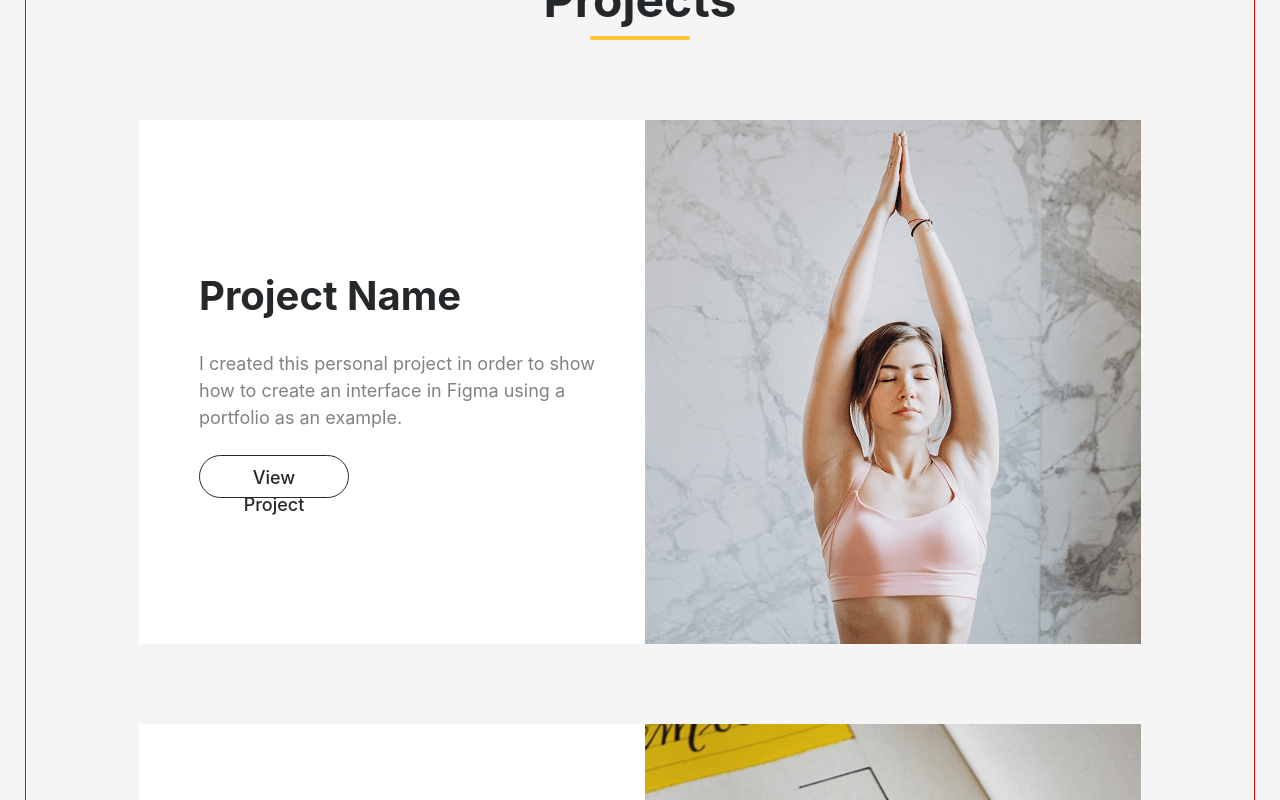
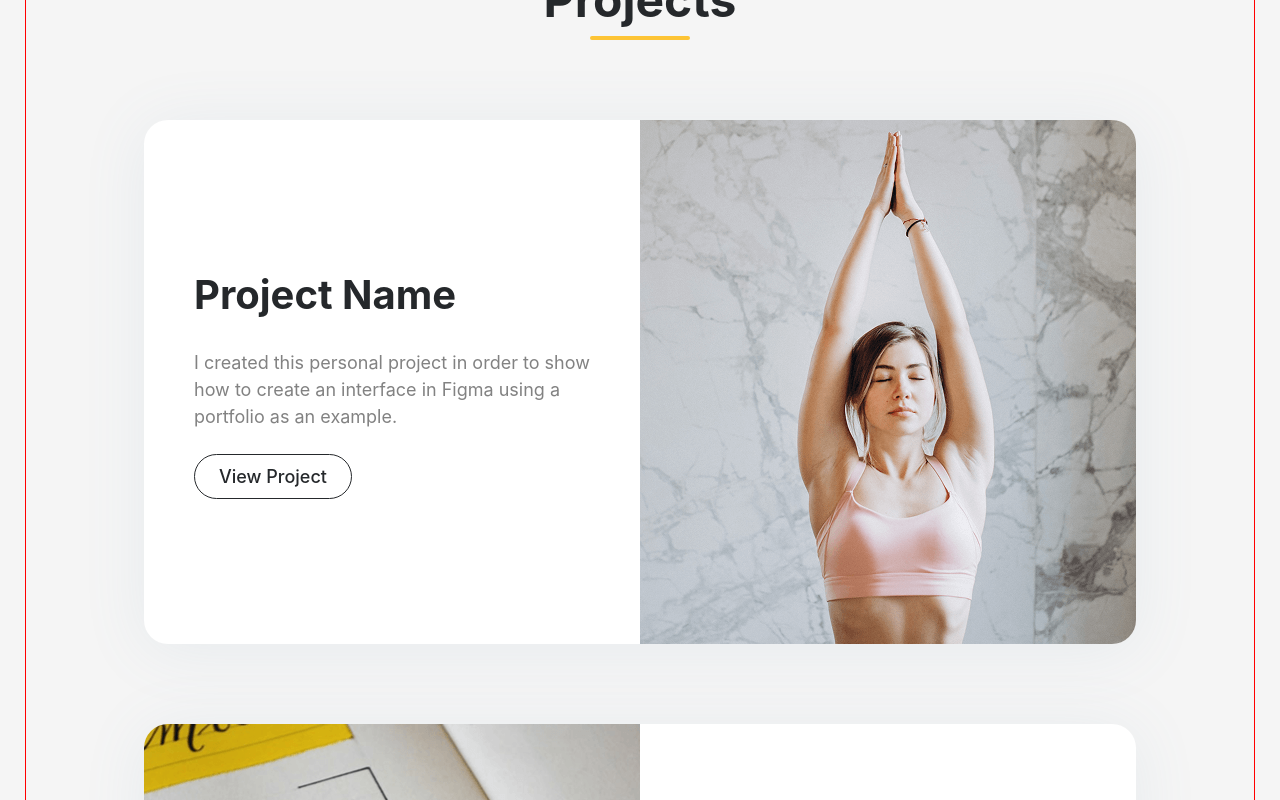
Before and after one commit to Kostya411/3_portfolio_Kostya, a React (Vite) app: page / in a window 1280 px wide. Shown: the part 1500-2300 px from the top of the page. Built offline with nearby package versions, Linux system fonts and the light colour scheme.

Commit message:
commit 5 contact 3

```diff
--- a/src/assets/layout/sections/contact/Input.tsx
+++ b/src/assets/layout/sections/contact/Input.tsx
@@ -7,7 +7,7 @@ type InputPropsType = {
 export const Input = (props: InputPropsType) => {
     return (
         <label for={props.id}>
-            {props.name}
+            {props.name};l
             <input type={props.type} id={props.id}/>
         </label>
     )
--- a/src/assets/layout/sections/projects/projectCard/ProjectCard.tsx
+++ b/src/assets/layout/sections/projects/projectCard/ProjectCard.tsx
@@ -16,16 +16,25 @@ type ProjectCardPropsType = {
 export const ProjectCard = (props: ProjectCardPropsType) => {
     return (
         <ProjectCardStyled>
-            <FlexWrapper direction={'row'} align={'center'}>
                 <CardSection projectName={props.projectName} projectText={props.projectText} projectLink={props.projectLink}/>
                 <CardPhoto src={props.photo}/>
-            </FlexWrapper>
         </ProjectCardStyled>
 
     );
 };
 
-const ProjectCardStyled = styled.div`
+const ProjectCardStyled = styled.li`
     background: #fff;
-    padding-left: 10px;
+    overflow: hidden;
+    box-shadow: 0 6px 64px 0 rgba(112, 144, 176, 0.1);
+    border-radius: 24px;
+
+
+
+    display: flex;
+    justify-content: center;
+    align-items: center;
+    flex-wrap: nowrap;
+    gap: 0;
+
 `
--- a/src/assets/layout/sections/projects/projectCard/cardSection/CardButton.styled.tsx
+++ b/src/assets/layout/sections/projects/projectCard/cardSection/CardButton.styled.tsx
@@ -3,12 +3,20 @@ import styled from "styled-components";
 export const CardWiew = styled.a`
     border: 1px solid #25282b;
     border-radius: 24px;
+
     padding: 8px 24px;
-    width: 150px;
-    height: 43px;
+    width: fit-content;
+    vertical-align: center;
+    text-align: center;
 
     font-weight: 500;
     font-size: 18px;
-    line-height: 1.5;
+    line-height: 150%;
     color: #25282b;
+
+
+    &:hover {
+        background-color: #fdc435;
+        border: 1px solid transparent;
+    }
 `
```
